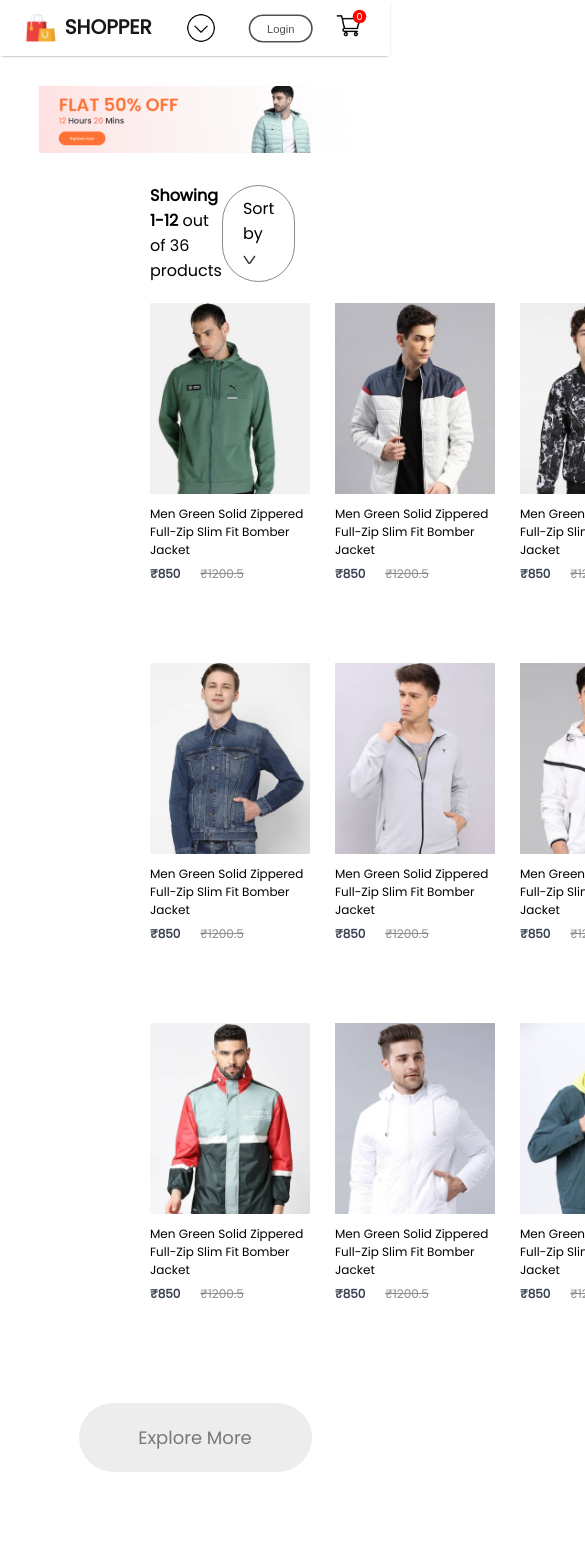
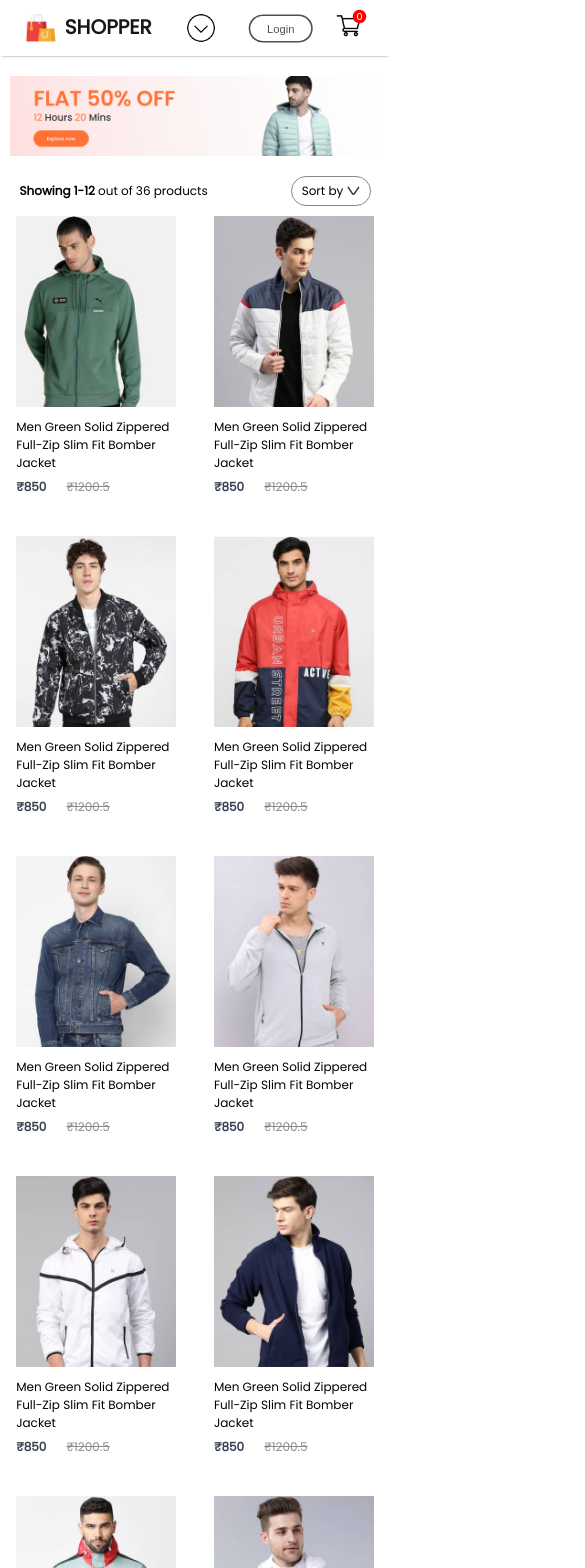
Before and after one commit to SomsuryaMohapatra/E-Commerce-Frontend, a React (Create React App) app: page /men in a window 390 px wide. Shown: the top 1568 px of the page, 585 px wide, since content can reach past the window. Built offline with nearby package versions, Linux system fonts and the light colour scheme.

Commit message:
Responsive ShopCategory

```diff
--- a/src/Components/Hero/Hero.css
+++ b/src/Components/Hero/Hero.css
@@ -65,6 +65,7 @@
 }
 
 @media(max-width:1280px) {
+
     .hero-left {
         padding-left: 100px;
     }
--- a/src/Pages/CSS/ShopCategory.css
+++ b/src/Pages/CSS/ShopCategory.css
@@ -44,3 +44,66 @@
     font-weight: 500;
     cursor: pointer;
 }
+
+@media(max-width:1280px) {
+    .shopcategory-banner{
+        margin: 20px auto;
+        width: 90%;
+    }
+
+    .shopcategory-indexSort{
+        width: 90%;
+        margin: auto;
+    }
+
+    .shopcategory-sort{
+        padding: 5px 10px;
+        font-size: 12px;
+    }
+
+    .shopcategory-indexSort p{
+        font-size: 12px;
+    }
+
+    .shopcategory-products{
+        width: 90%;
+        margin: 10px auto ;
+        row-gap: 40px;
+    }
+
+    .shopcategory-products .item{
+        margin: auto;
+    }
+
+    .shopcategory-loadmore{
+        margin: 100px auto;
+        width: 200px;
+        height: 60px;
+        font-size: 16px;
+    }
+}
+
+@media(max-width:1024px) {}
+
+@media(max-width:800px) {
+    .shopcategory-banner{
+        width: 95%;
+    }
+
+    .shopcategory-products{
+        width: 95%;
+    }
+
+    .shopcategory-loadmore{
+        margin: 60px auto;
+        width: 150px;
+        height: 40px;
+        font-size: 13px;
+    }
+}
+
+@media(max-width:500px) {
+    .shopcategory-products{
+        grid-template-columns: 1fr 1fr;
+    }
+}
```
